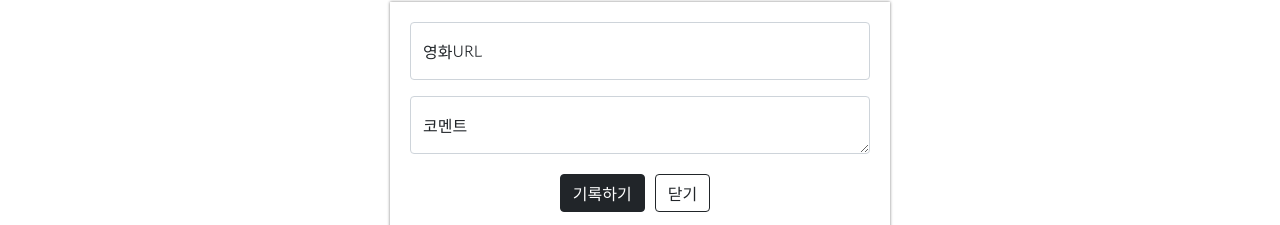
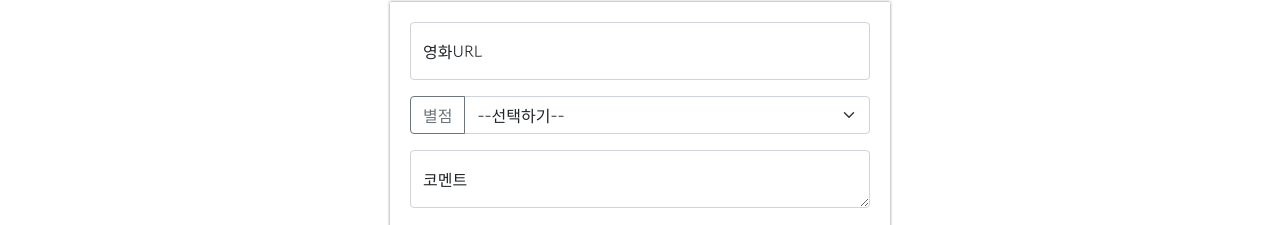
Before and after one commit to kdmin0706/Spring-Study, a plain HTML site: page index.html in a window 1280 px wide. Shown: the part 268-493 px from the top of the page. Drawn offline with nearby package versions, Linux system fonts and the light colour scheme.

Commit message:
Update index.html

```diff
--- a/index.html
+++ b/index.html
@@ -80,10 +80,9 @@
             margin-top: 20px;
         }
 
-        .mybtn > button {
+        .mybtn>button {
             margin-right: 10px;
         }
-
     </style>
 </head>
 
@@ -96,6 +95,15 @@
         <div class="form-floating mb-3">
             <input type="email" class="form-control" id="floatingInput" placeholder="name@example.com">
             <label for="floatingInput">영화URL</label>
+        </div>
+        <div class="input-group mb-3">
+            <button class="btn btn-outline-secondary" type="button">별점</button>
+            <select class="form-select" id="inputGroupSelect03" aria-label="Example select with button addon">
+                <option selected>--선택하기--</option>
+                <option value="1">One</option>
+                <option value="2">Two</option>
+                <option value="3">Three</option>
+            </select>
         </div>
         <div class="form-floating">
             <textarea class="form-control" placeholder="Leave a comment here" id="floatingTextarea"></textarea>
```
